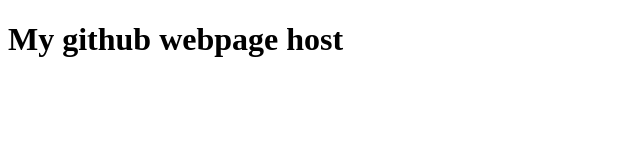
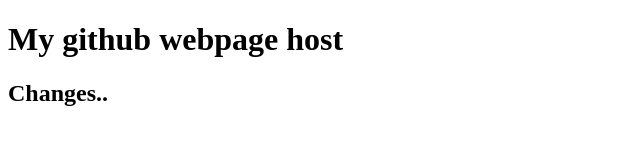
Before and after one commit to Sujitha-S-08/second-repository, a plain HTML site: page index.html in a window 1280 px wide. Shown: the whole page, without its empty margins (0-640 px from the left). Drawn offline with Linux system fonts and the light colour scheme.

Commit message:
Update index.html

```diff
--- a/index.html
+++ b/index.html
@@ -7,5 +7,6 @@
 </head>
 <body>
   <h1>My github webpage host</h1>
+    <h2>Changes..</h2>
 </body>
 </html>
```
